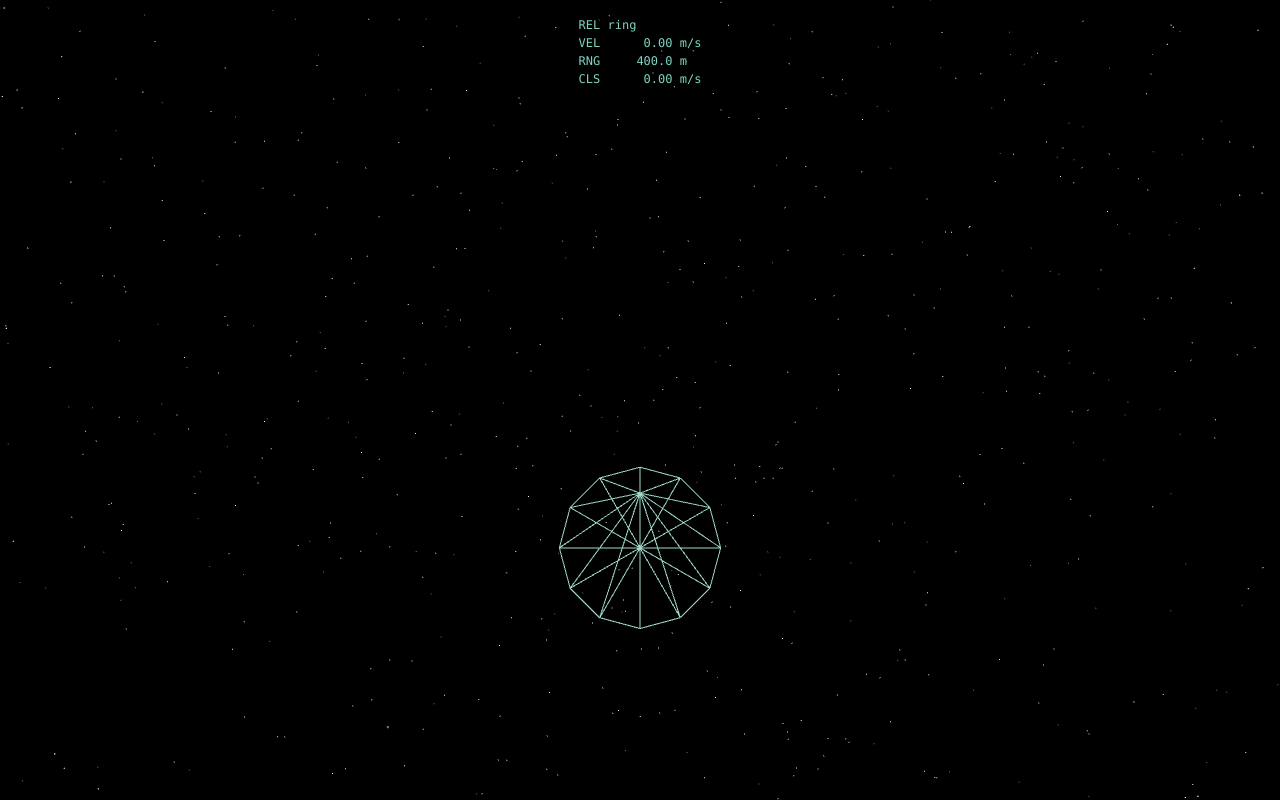
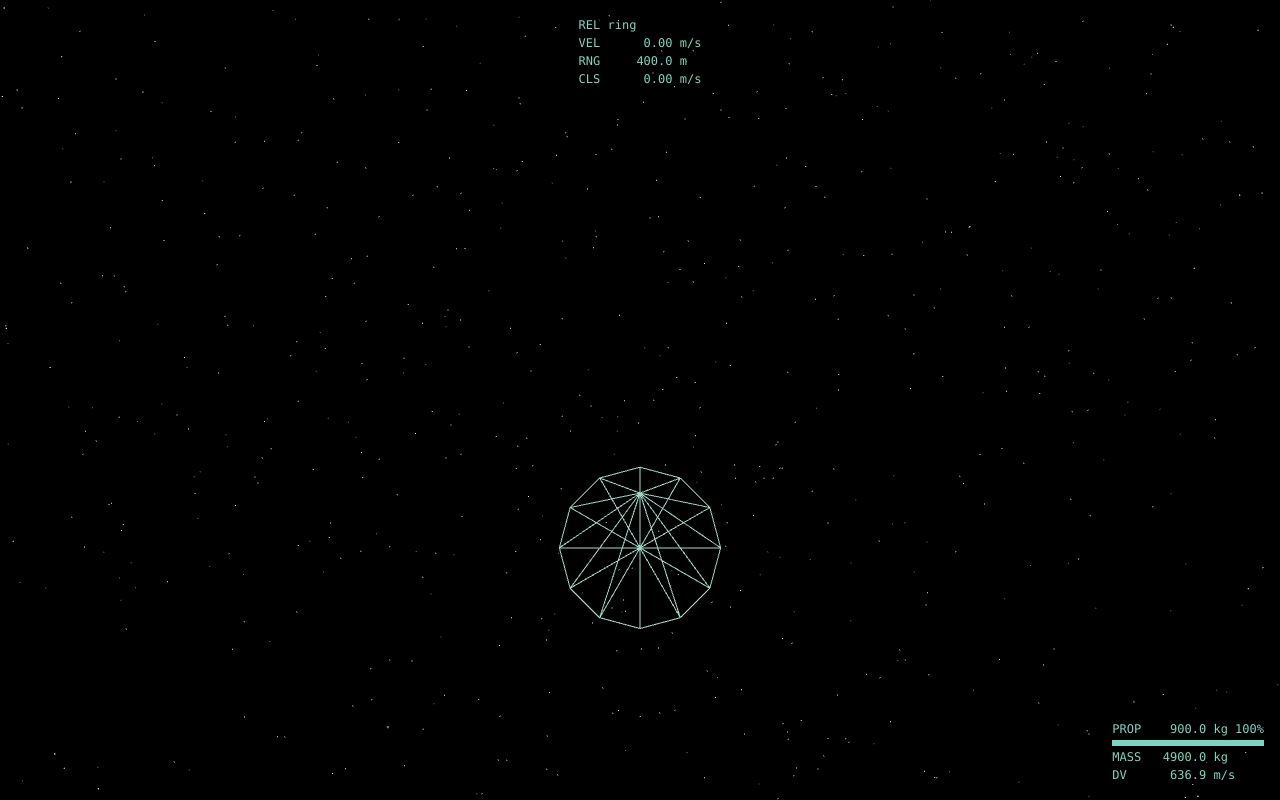
Before and after one commit to chason/zero-g, a website built with Vite: page index.html in a window 1280 px wide. Built offline with nearby package versions, Linux system fonts and the light colour scheme.

Commit message:
hud: propellant, current mass and remaining delta-v readout
Propellant in kg with a percentage and bar, total mass via currentMass(ship) read
fresh on every draw (never cached: cargo will move it later), and remaining
delta-v from the rocket equation dv = isp * g0 * ln(m_now / m_dry) at the main
engine's Isp, falling back to the highest-thrust thruster if there is no 'main'.
This is what makes every input a decision rather than a free correction.

Row textContent and the bar width are written only when their string changes.
Pure readout and formatting functions are exported and covered in
test/hud-readouts.test.ts, including a hand-computed delta-v check.

Closes #22

Co-Authored-By: Claude Fable 5.1 <noreply@anthropic.com>
Claude-Session: https://claude.ai/code/session_016ogsikggwFKvCzMMgvku34

```diff
--- a/index.html
+++ b/index.html
@@ -16,6 +16,10 @@
       #hud .inst { position: absolute; white-space: pre; }
       /* #19: speed, range and closing rate relative to the target; glanced at constantly on approach */
       #hud .inst-velocity { top: 16px; left: 50%; transform: translateX(-50%); font-variant-numeric: tabular-nums; }
+      /* #22: propellant, current mass and remaining delta-v */
+      #hud .inst-propellant { right: 16px; bottom: 16px; font-variant-numeric: tabular-nums; }
+      #hud .inst-propellant .bar { height: 6px; margin: 2px 0; border: 1px solid currentColor; box-sizing: border-box; }
+      #hud .inst-propellant .fill { height: 100%; width: 100%; background: currentColor; }
     </style>
   </head>
   <body>
--- a/src/hud/instruments/propellant.ts
+++ b/src/hud/instruments/propellant.ts
@@ -1,20 +1,159 @@
+import { G0 } from '../../core/math';
+import { currentMass } from '../../sim/ship';
 import type { Instrument, HudContext } from '../instrument';
+import type { Ship } from '../../sim/ship';
 
 /**
- * Propellant, current mass, remaining delta-v from the rocket equation.
+ * Propellant remaining, current total mass, and the delta-v the tanks still hold.
  *
- * Issue #22. Not implemented yet — this file is owned by that issue.
+ * Delta-v is the rocket equation, dv = isp * g0 * ln(m_now / m_dry), at the main
+ * engine's Isp. It is what turns every input into a decision rather than a free
+ * correction: the pilot sees exactly how much manoeuvring is left.
+ *
+ * Mass is read through currentMass(ship) on every draw and never cached: cargo will
+ * move it later, and a delta-v computed from a stale mass would be quietly wrong.
+ * Nothing in this file writes to the sim.
+ *
+ * Issue #22.
  */
+
+export interface PropellantReadout {
+  /** kg in the tanks */
+  propellant: number;
+  /** propellant / capacity, clamped to 0..1 */
+  fraction: number;
+  /** kg, currentMass(ship) */
+  mass: number;
+  /** seconds, the Isp delta-v is computed at */
+  isp: number;
+  /** m/s remaining */
+  deltaV: number;
+}
+
+/** The display strings, already rounded, plus the bar fraction. Pure data so tests need no DOM. */
+export interface PropellantFields {
+  propellant: string;
+  percent: string;
+  mass: string;
+  deltaV: string;
+  fraction: number;
+}
+
+const readout: PropellantReadout = { propellant: 0, fraction: 0, mass: 0, isp: 0, deltaV: 0 };
+
+/**
+ * The Isp delta-v is quoted at: the thruster whose id is 'main', or failing that the
+ * highest-thrust thruster on the ship. 0 for a ship with no thrusters at all.
+ * Looked up per call rather than cached, so a loadout change is picked up immediately.
+ */
+export function mainIsp(ship: Ship): number {
+  const { prepared } = ship;
+  let strongest = -1;
+  for (let i = 0; i < prepared.length; i++) {
+    const t = prepared[i]!;
+    if (t.spec.id === 'main') return t.spec.isp;
+    if (strongest < 0 || t.spec.thrust > prepared[strongest]!.spec.thrust) strongest = i;
+  }
+  return strongest < 0 ? 0 : prepared[strongest]!.spec.isp;
+}
+
+/**
+ * Tsiolkovsky: dv = isp * g0 * ln(massNow / massDry).
+ * Zero once the tanks are dry (massNow == massDry), and never negative or NaN if
+ * the mass is somehow below dry.
+ */
+export function deltaV(isp: number, massNow: number, massDry: number): number {
+  if (massDry <= 0 || massNow <= massDry) return 0;
+  return isp * G0 * Math.log(massNow / massDry);
+}
+
+/** Delta-v left in the tanks right now, at the main engine's Isp. Mass is read fresh. */
+export function remainingDeltaV(ship: Ship): number {
+  return deltaV(mainIsp(ship), currentMass(ship), ship.spec.dryMass);
+}
+
+/** Everything the instrument shows, as numbers. Reads the ship, writes only `out`. */
+export function computeReadout(ship: Ship, out: PropellantReadout): PropellantReadout {
+  const capacity = ship.spec.propellantCapacity;
+  out.propellant = ship.propellant;
+  out.fraction = capacity > 0 ? Math.min(1, Math.max(0, ship.propellant / capacity)) : 0;
+  out.mass = currentMass(ship);
+  out.isp = mainIsp(ship);
+  out.deltaV = deltaV(out.isp, out.mass, ship.spec.dryMass);
+  return out;
+}
+
+/** The display strings for the current ship state. Pure: no DOM, nothing allocated beyond the strings. */
+export function propellantFields(ship: Ship, out: PropellantFields): PropellantFields {
+  computeReadout(ship, readout);
+  out.propellant = readout.propellant.toFixed(1);
+  out.percent = Math.round(readout.fraction * 100).toString();
+  out.mass = readout.mass.toFixed(1);
+  out.deltaV = readout.deltaV.toFixed(1);
+  out.fraction = readout.fraction;
+  return out;
+}
+
+// --- DOM ---------------------------------------------------------------------------
+
+/** Right-aligned numeric column so digits sit still while the value changes. */
+const NUM_WIDTH = 8;
+
+function row(label: string, value: string, unit: string): string {
+  return label + ' ' + value.padStart(NUM_WIDTH) + ' ' + unit;
+}
+
+interface Rows {
+  propellant: HTMLElement;
+  fill: HTMLElement;
+  mass: HTMLElement;
+  deltaV: HTMLElement;
+}
+
 export function createPropellant(): Instrument {
-  let el: HTMLElement | null = null;
+  let rows: Rows | null = null;
+  const fields: PropellantFields = { propellant: '', percent: '', mass: '', deltaV: '', fraction: 0 };
+  // What the DOM currently shows, so unchanged strings cost no DOM write.
+  const shown: Omit<PropellantFields, 'fraction'> = { propellant: '', percent: '', mass: '', deltaV: '' };
+
   return {
     mount(root) {
-      el = document.createElement('div');
+      const el = document.createElement('div');
       el.className = 'inst inst-propellant';
+      const line = (): HTMLElement => {
+        const r = document.createElement('div');
+        r.className = 'row';
+        el.appendChild(r);
+        return r;
+      };
+      const propellant = line();
+      const bar = document.createElement('div');
+      bar.className = 'bar';
+      const fill = document.createElement('div');
+      fill.className = 'fill';
+      bar.appendChild(fill);
+      el.appendChild(bar);
+      rows = { propellant, fill, mass: line(), deltaV: line() };
       root.appendChild(el);
     },
-    draw(_ctx: HudContext) {
-      if (el) el.textContent = '';
+    draw(ctx: HudContext) {
+      if (!rows) return;
+      propellantFields(ctx.ship, fields);
+      if (fields.propellant !== shown.propellant || fields.percent !== shown.percent) {
+        shown.propellant = fields.propellant;
+        shown.percent = fields.percent;
+        rows.propellant.textContent = row('PROP', fields.propellant, 'kg') + fields.percent.padStart(4) + '%';
+        // the bar moves with the integer percent, which is the resolution the eye reads it at
+        rows.fill.style.width = fields.percent + '%';
+      }
+      if (fields.mass !== shown.mass) {
+        shown.mass = fields.mass;
+        rows.mass.textContent = row('MASS', fields.mass, 'kg');
+      }
+      if (fields.deltaV !== shown.deltaV) {
+        shown.deltaV = fields.deltaV;
+        rows.deltaV.textContent = row('DV  ', fields.deltaV, 'm/s');
+      }
     },
   };
 }
```
Also changed, not shown: test/hud-readouts.test.ts (+96 -1 lines).
